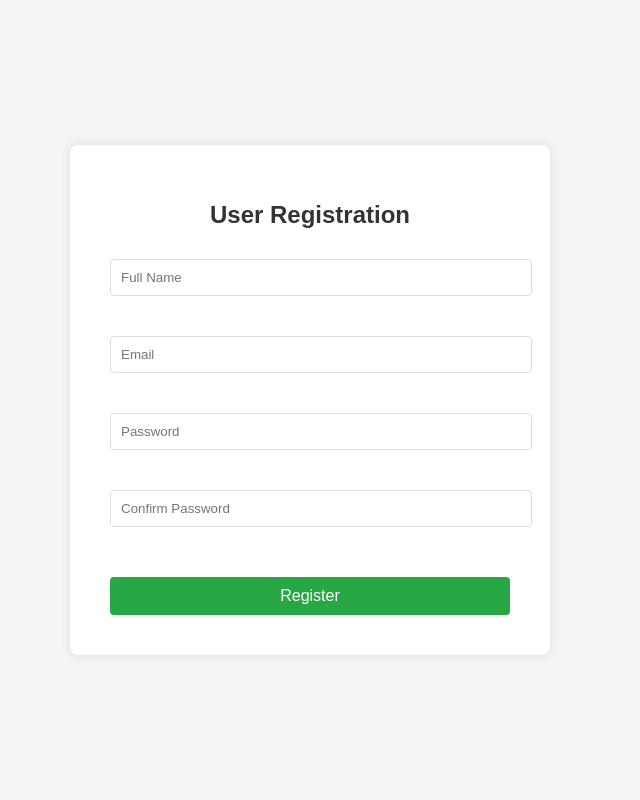
After one commit to arvind20286/authorization_website, a Django app: page /auth_app/register/ in a window 1280 px wide. The commit adds this page. Shown: the whole page, without its empty margins (330-970 px from the left). Run offline with Django 4.2, Linux system fonts and the light colour scheme.

Commit message:
adding registration feature

```diff
--- a/auth/settings.py
+++ b/auth/settings.py
@@ -49,6 +49,10 @@ MIDDLEWARE = [
     'django.contrib.auth.middleware.AuthenticationMiddleware',
     'django.contrib.messages.middleware.MessageMiddleware',
     'django.middleware.clickjacking.XFrameOptionsMiddleware',
+]
+
+PASSWORD_HASHERS = [
+    "django.contrib.auth.hashers.BCryptSHA256PasswordHasher",
 ]
 
 ROOT_URLCONF = 'auth.urls'
--- a/auth_app/models.py
+++ b/auth_app/models.py
@@ -6,6 +6,6 @@ class AuthProvider(models.Model):
 
 class User(models.Model):
   email = models.EmailField(primary_key=True)
-  password = models.CharField(max_length=20, blank=True, null=True)
+  password = models.CharField(max_length=255, blank=True, null=True)
   google_id = models.CharField(max_length=255, blank=True, null=True)
   auth_provider = models.ForeignKey(AuthProvider, on_delete=models.SET_NULL, null=True)
--- a/auth_app/templates/index.html
+++ b/auth_app/templates/index.html
@@ -74,7 +74,7 @@
       <div style="display: none; color: rgb(218, 96, 96)" id="dne_messg">
         Email Does not exist. Please register
       </div>
-      <form method="post" action="{% url 'auth_app:verify' %}" id="login_form">
+      <form id="login_form">
         {% csrf_token %}
         <input type="email" placeholder="Email" name="email" required />
         <input
--- /dev/null
+++ b/auth_app/templates/registration.html
@@ -0,0 +1,130 @@
+{% load static %}
+<!DOCTYPE html>
+<html lang="en">
+<head>
+    <meta charset="UTF-8">
+    <meta name="viewport" content="width=device-width, initial-scale=1.0">
+    <title>User Registration</title>
+    <style>
+        body {
+            display: flex;
+            justify-content: center;
+            align-items: center;
+            height: 100vh;
+            margin: 0;
+            background-color: #f4f4f4;
+            font-family: Arial, sans-serif;
+        }
+
+        .registration-container {
+            background: white;
+            padding: 40px;
+            border-radius: 8px;
+            box-shadow: 0 0 10px rgba(0, 0, 0, 0.1);
+            text-align: center;
+            width: 400px;
+        }
+
+        h1 {
+            margin-bottom: 20px;
+            font-size: 24px;
+            color: #333;
+        }
+
+        input[type="text"], input[type="email"], input[type="password"] {
+            width: 100%;
+            padding: 10px;
+            margin: 10px 0;
+            border: 1px solid #ddd;
+            border-radius: 4px;
+        }
+
+        button {
+            width: 100%;
+            padding: 10px;
+            margin-top: 20px;
+            background-color: #28a745;
+            border: none;
+            border-radius: 4px;
+            color: white;
+            font-size: 16px;
+            cursor: pointer;
+        }
+
+        button:hover {
+            background-color: #218838;
+        }
+
+        .form-group {
+            margin-bottom: 20px;
+        }
+    </style>
+</head>
+<body>
+    <div class="registration-container">
+        <h1>User Registration</h1>
+        <div id="rejct_reason_messg"></div>
+        <form id="registrationForm">
+            <div class="form-group">
+                <input type="text" id="fullName" placeholder="Full Name" required>
+            </div>
+            <div class="form-group">
+                <input type="email" id="email" placeholder="Email" required>
+            </div>
+            <div class="form-group">
+                <input type="password" id="password" placeholder="Password" required>
+            </div>
+            <div class="form-group">
+                <input type="password" id="confirmPassword" placeholder="Confirm Password" required>
+            </div>
+            <button type="submit">Register</button>
+        </form>
+    </div>
+
+    <script>
+        function handleRegistration(event) {
+            event.preventDefault(); // Prevent form submission
+
+            const fullName = document.getElementById('fullName').value;
+            const email = document.getElementById('email').value;
+            const password = document.getElementById('password').value;
+            const confirmPassword = document.getElementById('confirmPassword').value;
+
+            // Validate form fields
+            if (password !== confirmPassword) {
+                alert("Passwords do not match!");
+                return;
+            }
+            let data = {
+              full_name: fullName,
+              email: email,
+              password: password
+            }
+            let formData = new FormData();
+            formData.append('email', email);
+            // Simulate successful registration (replace with actual backend logic)
+            const init = {
+              method: "post",
+              body: formData,
+
+            }
+            fetch("/auth_app/check-registration", init).then((response)=>{
+              return response.json();
+            }).then((data)=>{
+              if(data.registration_successful){
+                alert(`Registration successful! Welcome, ${fullName}.`);
+                window.location.href = '{% url "auth_app:welcome" %}';
+              }
+              else{
+                document.getElementById("rejct_reason_messg").innerText = data.error_messg;
+              }
+            });
+
+        }
+
+        document.getElementById("registrationForm").addEventListener("submit", (event) => {
+          handleRegistration(event);
+        });
+    </script>
+</body>
+</html>
--- a/auth_app/urls.py
+++ b/auth_app/urls.py
@@ -7,5 +7,7 @@ urlpatterns = [
     path("verify/", views.verify, name="verify"),
     path("logout/", views.logout, name="logout"),
     path("google-signin/", views.googleSignin, name="google-signin"),
-    path("welcome/", views.welcome, name='welcome')
+    path("welcome/", views.welcome, name='welcome'),
+    path("register/", views.register, name="register"),
+    path("check-registration", views.checkRegistration, name="check_registration"),
 ]
--- a/auth_app/views.py
+++ b/auth_app/views.py
@@ -11,6 +11,10 @@ import json
 
 CLIENT_ID = "775820619887-949m71g9o41l44qu8evrg83ivbi4tbhq.apps.googleusercontent.com"
 
+def sessionExists(request):
+    if request.session.__contains__("loggedin") and request.session.get("loggedin"):
+        return True
+    return False
 
 def index(request):
     if request.session.__contains__("loggedin") and request.session.get("loggedin"):
@@ -22,6 +26,19 @@ def welcome(request):
     if request.session.__contains__("loggedin") and request.session.get("loggedin"):
         return render(request, "welcome.html", {"email": request.session.get("email")})
     return HttpResponseRedirect(reverse("auth_app:index"))
+
+def register(request):
+    if(sessionExists(request)):
+        return HttpResponseRedirect(reverse("auth_app:welcome"))
+    return render(request, "registration.html")
+
+@csrf_exempt
+def checkRegistration(request):
+    if request.method == "POST":
+        print(request.POST)
+        return JsonResponse({
+            "registration_successful":True
+        })
 
 @csrf_exempt
 def verify(request):
```
Also changed, not shown: auth_app/migrations/0002_alter_user_password.py (added).
